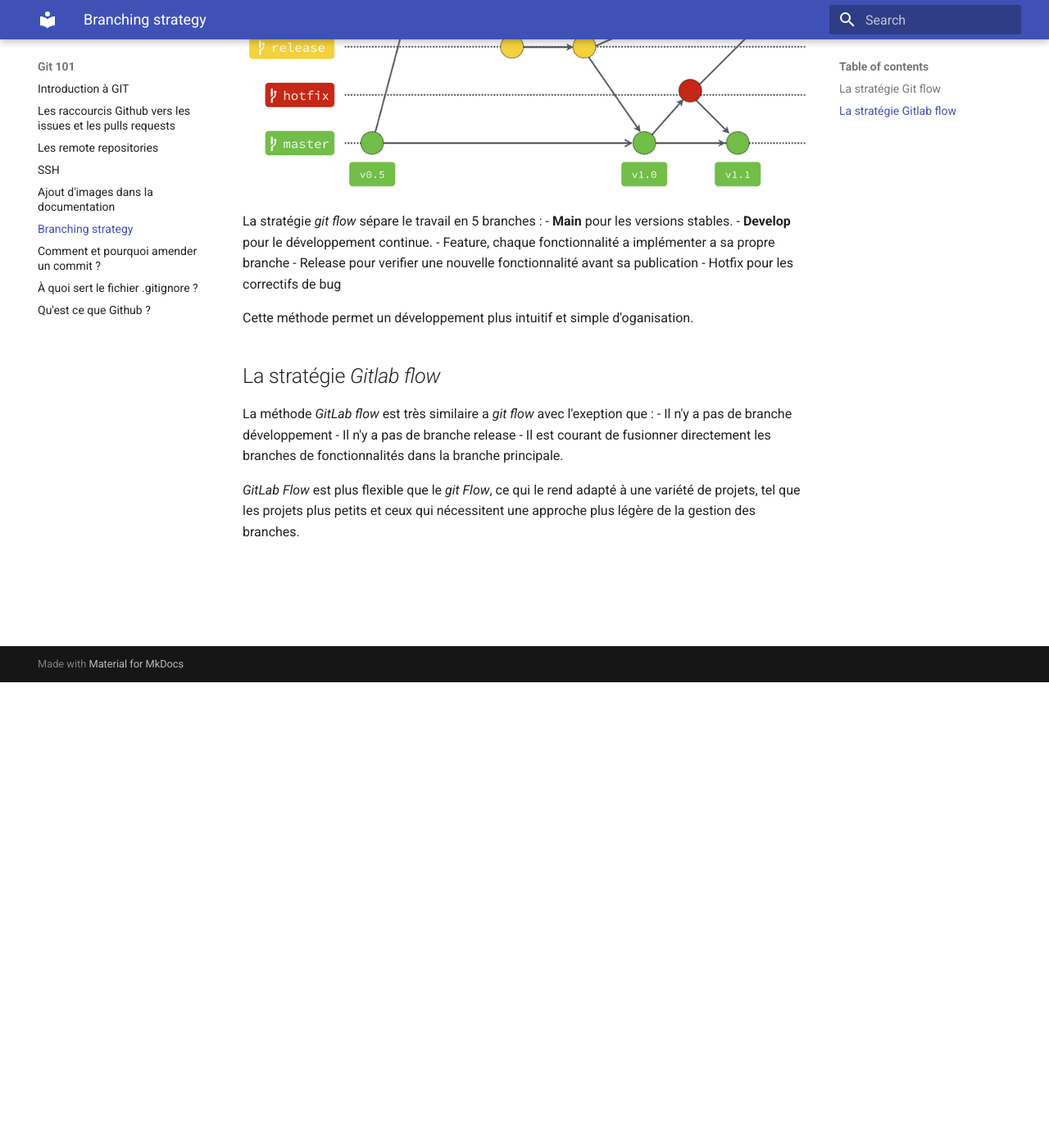
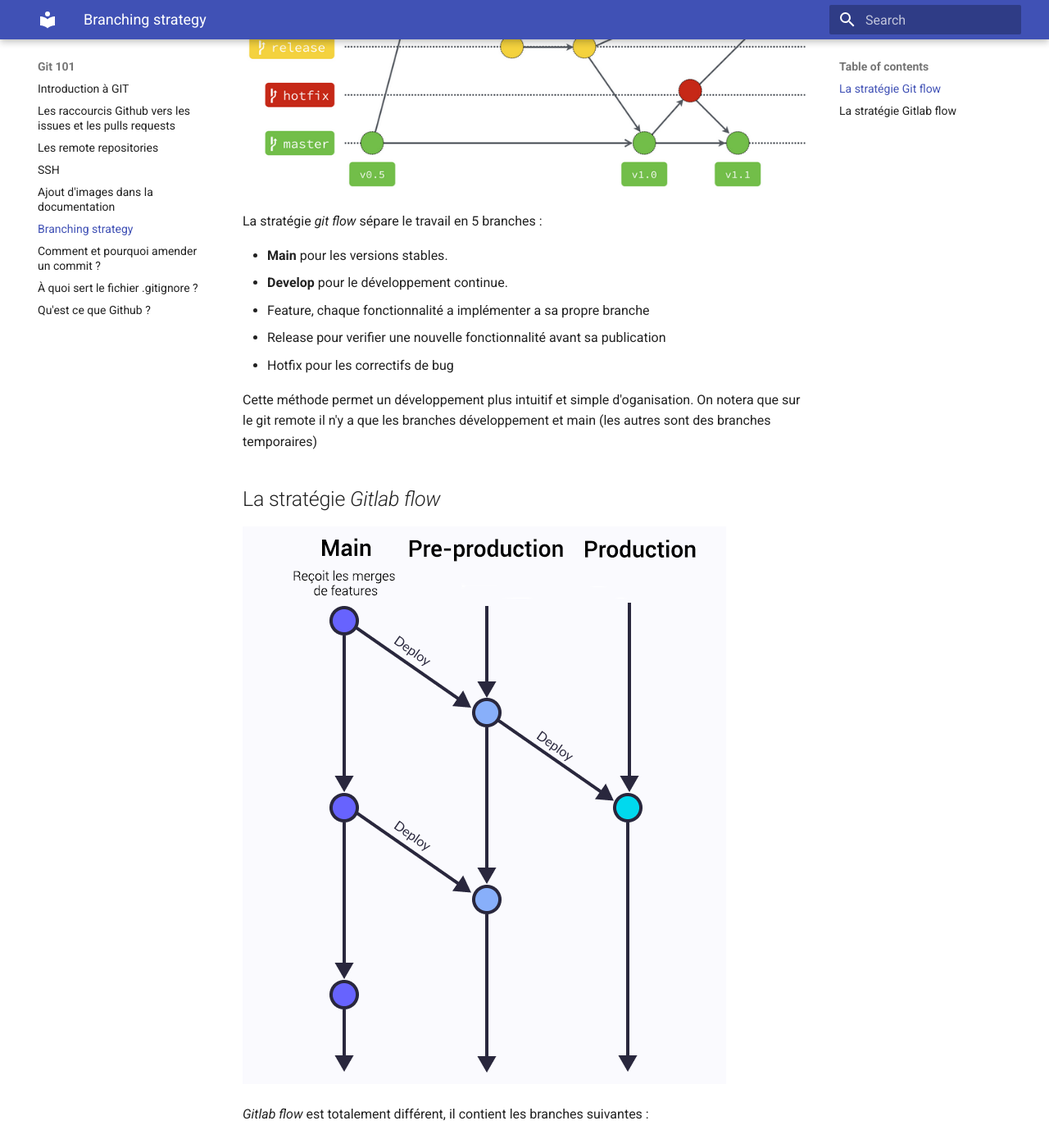
Before and after one commit to ub-mmi-but/git-101, an MkDocs documentation site: the page built from docs/branching-strategy.md, in a window 1280 px wide and 1400 px high, scrolled down 568 px. Shown: the whole window at 82% size. Built offline with MkDocs 1.6.1 and Material for MkDocs 9.7.7, drawn with Linux system fonts in a browser that asks for light colours; some of the changed text lies outside the part shown.

Commit message:
update: branch start->gitlab, add: gitlab flow img

```diff
--- a/docs/branching-strategy.md
+++ b/docs/branching-strategy.md
@@ -10,19 +10,35 @@
 
 
 La stratégie *git flow* sépare le travail en 5 branches :
+
 - **Main** pour les versions stables.
 - **Develop** pour le développement continue.
 - Feature, chaque fonctionnalité a implémenter a sa propre branche
 - Release pour verifier une nouvelle fonctionnalité avant sa publication
 - Hotfix pour les correctifs de bug
 
-Cette méthode permet un développement plus intuitif et simple d'oganisation.
+Cette méthode permet un développement plus intuitif et simple d'oganisation. On notera que sur le git remote il n'y a que les branches développement et main (les autres sont des branches temporaires)
 
 ## La stratégie *Gitlab flow*
 
-La méthode *GitLab flow* est très similaire a *git flow* avec l'exeption que :
-- Il n'y a pas de branche développement
-- Il n'y a pas de branche release
-- Il est courant de fusionner directement les branches de fonctionnalités dans la branche principale.
+![Gitlab flow](./assets/GitLab_flow.png)
+
+*Gitlab flow* est totalement différent, il contient les branches suivantes :
+
+- **Production**
+
+	Représente l'environnement stable où les versions approuvées sont déployées pour les utilisateurs finaux (reçoit des merges de *Pre-production* approuvées).
+
+- **Pre-production**
+
+	Sert à tester les bug et à les résoudre, puis quand tout est résolu et approuvé, la branche est mergé sur *Main* et *Production*.
+
+- **Main**
+
+	Reçoit les features et les fix fait dans la *Pre-production*.
+
+- **Feature**
+
+	Ajout de fonctionnalités, puis merge sur *Main*.
 
 *GitLab Flow* est plus flexible que le *git Flow*, ce qui le rend adapté à une variété de projets, tel que les projets plus petits et ceux qui nécessitent une approche plus légère de la gestion des branches.
```
Also changed, not shown: docs/assets/GitLab_flow.png (added).
